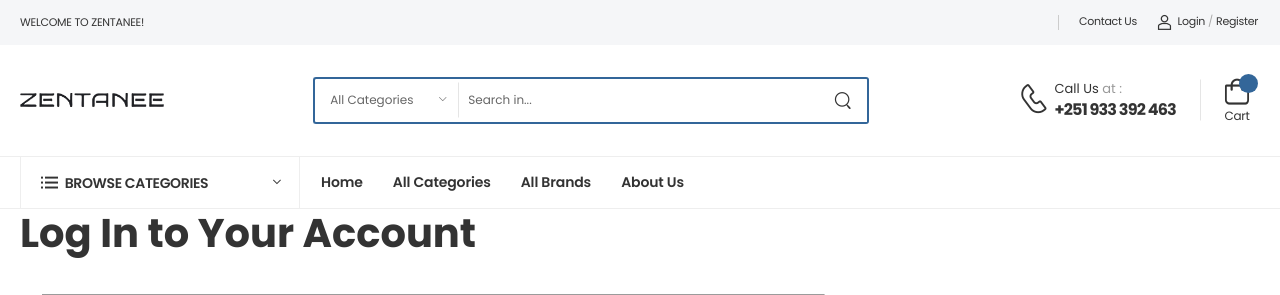
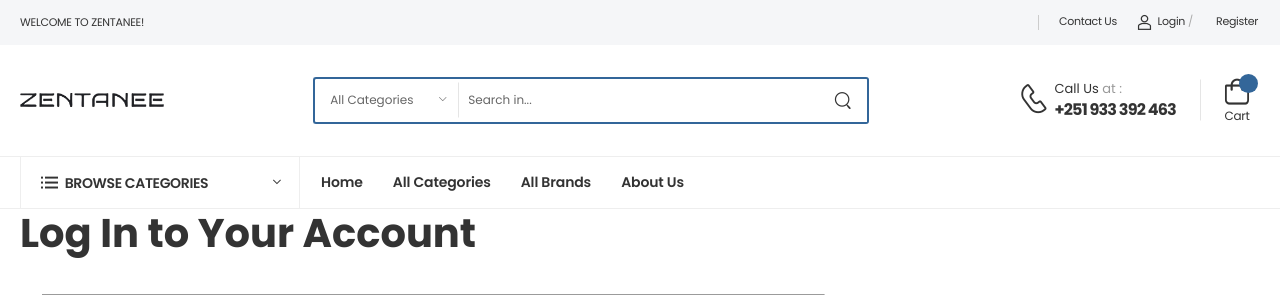
Before and after one commit to tegabeeno/zent, a Django app: page /accounts/login/ in a window 1280 px wide. Shown: the top 295 px of the page. Run offline with Django 3.2, Linux system fonts and the light colour scheme; data comes from the database, SQL or seed files in the repository; parts of the project's set-up code (start-up, migrations or seed data) failed here and were passed over.

Commit message:
Update base.html

```diff
--- a/templates/base.html
+++ b/templates/base.html
@@ -95,10 +95,10 @@
                     {% if request.user.is_authenticated %}
                     <a href="{% url 'store:profile' %}" class="d-lg-show">My Account</a>
                     {% else %}
-                    <a href="{% url 'store:login' %}" class="d-lg-show login sign-in"><i
+                    <a href="{% url 'store:login' %}" ><i
                             class="w-icon-account"></i>Login</a>
                     <span class="delimiter d-lg-show">/</span>
-                    <a href="{% url 'store:register' %}" class="ml-0 d-lg-show login register">Register</a>
+                    <a href="{% url 'store:register' %}" >Register</a>
                     {% endif %}
                     </div>
                 </div>
```
